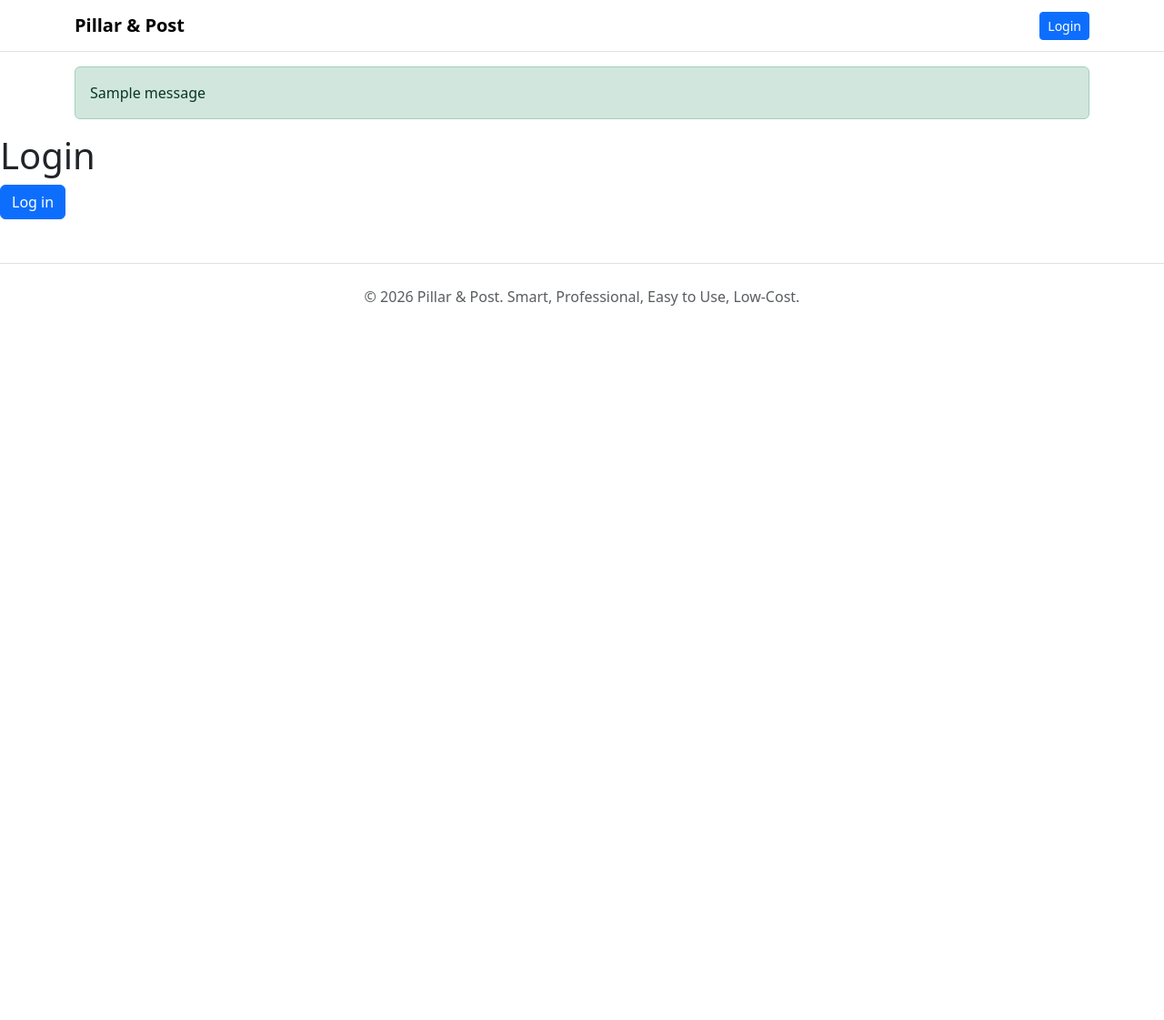
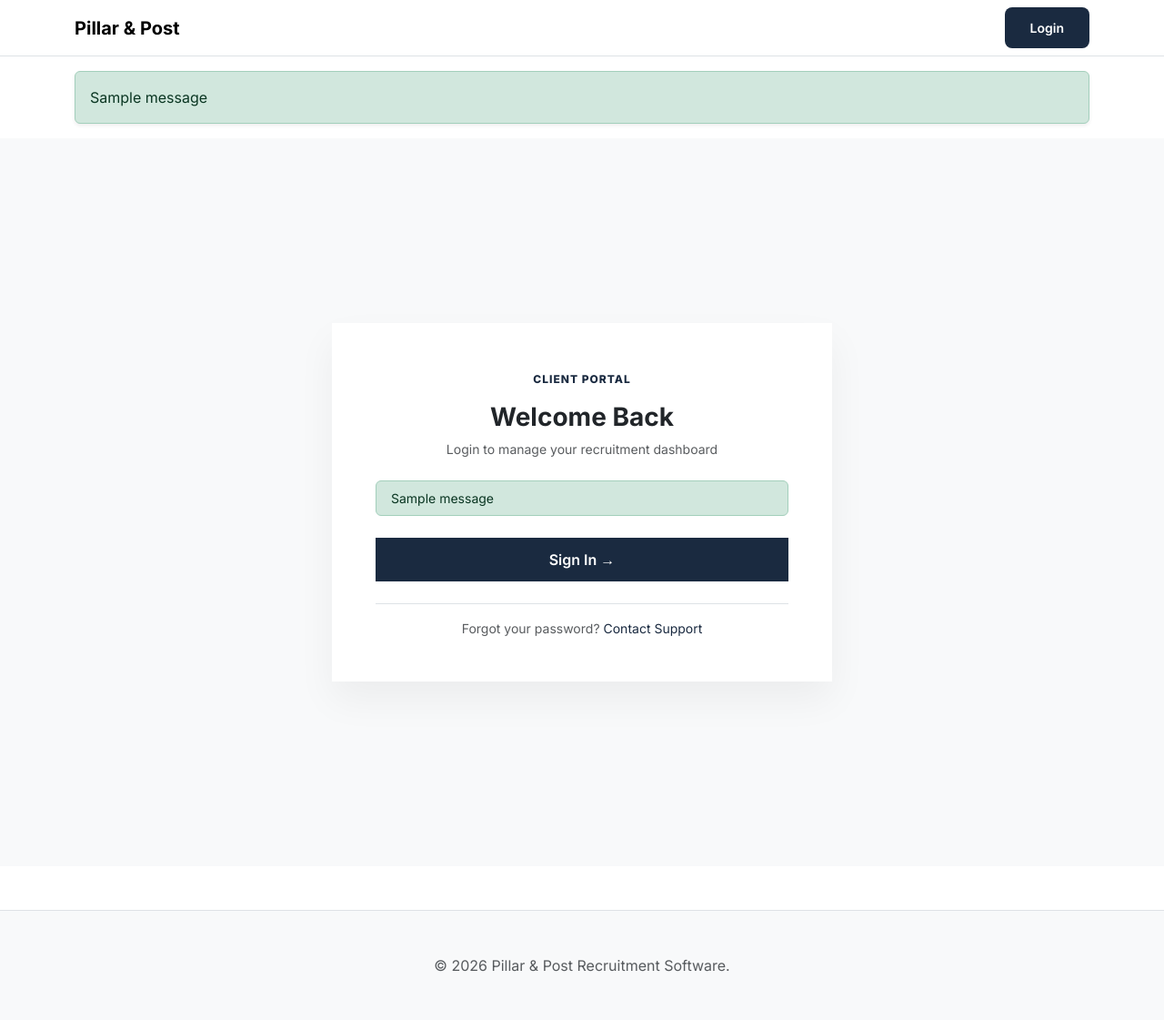
Before and after one commit to christinalicence/recruitment_saas, a Django app: template marketing/templates/marketing/login.html in a window 1280 px wide. Shown: the whole page at 91% size. Before the commit the page ends 336 px from the top, so only its background shows below. Run offline with Django 5.2, Linux system fonts and the light colour scheme; the template is opened without the code that fills it, so the values that code supplies are empty; tables that the repository leaves empty hold one stand-in row (values such as "Sample post"); one stand-in notice (Sample message) is shown; some libraries are stand-ins or nearby versions.

Commit message:
refactor css and update htmls as necessary with new classes

```diff
--- a/marketing/static/marketing/css/style.css
+++ b/marketing/static/marketing/css/style.css
@@ -1,126 +1,176 @@
-/* Import Google Fonts */
+/* --- 1. FONTS & RESETS --- */
 @import url('https://fonts.googleapis.com/css2?family=Inter:wght@400;600;700;800&family=Lexend:wght@400;600;700&family=Space+Grotesk:wght@400;600;700&display=swap');
 
-/* --- GLOBAL BRAND STYLES --- */
 :root {
+    /* Default fallback colors */
     --brand-primary: #1a2a40;
     --brand-accent: #0056b3;
-    --brand-light: #f4f7f9;
+    --brand-bg-light: #f8f9fa;
+    --brand-text: #212529;
+    --brand-font: 'Inter', sans-serif;
+    --brand-radius: 8px;
+    --brand-shadow: 0 4px 12px rgba(0,0,0,0.08);
 }
 
 body {
     margin: 0;
     padding: 0;
+    font-family: var(--brand-font);
+    color: var(--brand-text);
+    background-color: #ffffff;
     -webkit-font-smoothing: antialiased;
 }
 
-/* --- THEME DEFINITIONS --- */
+/* --- 2. THEME OVERRIDES --- */
+/* These change the "root" variables based on a parent class */
+
 .theme-executive {
-    --theme-p: #1a2a40;
-    --theme-acc: #c9a961;
-    --theme-font: 'Inter', sans-serif;
-    --theme-radius: 0px;
-    --theme-ls: 0px;
+    --brand-primary: #1a2a40;
+    --brand-accent: #c9a961;
+    --brand-font: 'Inter', sans-serif;
+    --brand-radius: 0px;
 }
 
 .theme-startup {
-    --theme-p: #0d6efd;
-    --theme-acc: #ffca28;
-    --theme-font: 'Lexend', sans-serif;
-    --theme-radius: 50px;
-    --theme-ls: -0.5px;
+    --brand-primary: #0d6efd;
+    --brand-accent: #ffca28;
+    --brand-font: 'Lexend', sans-serif;
+    --brand-radius: 50px;
 }
 
 .theme-boutique {
-    --theme-p: #000000;
-    --theme-acc: #333;
-    --theme-font: 'Space Grotesk', sans-serif;
-    --theme-radius: 0px;
-    --theme-ls: 2px; /* Native Boutique Spacing */
+    --brand-primary: #000000;
+    --brand-accent: #333333;
+    --brand-font: 'Space Grotesk', sans-serif;
+    --brand-radius: 4px;
+    --brand-border: 2px solid #000;
 }
 
-/* --- SHARED COMPONENT LOGIC --- */
-.template-card, .preview-frame {
-    font-family: var(--theme-font);
-}
-
-.template-card {
-    border: 1px solid #e1e8ed;
-    border-top: 6px solid var(--theme-p);
-    padding: 2.5rem 1.5rem;
-    background: #fff;
-    transition: transform 0.2s ease;
-    display: flex;
-    flex-direction: column;
-}
-
-.template-card:hover {
-    transform: translateY(-5px);
-    box-shadow: 0 12px 24px rgba(0,0,0,0.08);
+/* --- 3. TYPOGRAPHY --- */
+h1, h2, h3, h4, .brand-title {
+    font-family: var(--brand-font);
+    font-weight: 700;
+    color: var(--brand-primary);
 }
 
 .feature-label {
+    display: inline-block;
+    color: var(--brand-primary);
     text-transform: uppercase;
     font-size: 0.75rem;
-    font-weight: 700;
-    letter-spacing: var(--theme-ls, 1.5px);
-    color: var(--theme-p);
-    display: block;
-    margin-bottom: 15px;
+    font-weight: 800;
+    letter-spacing: 1px;
+    margin-bottom: 0.5rem;
 }
 
-/* Theme-Aware Buttons */
-.theme-executive .btn-primary,
-.theme-startup .btn-primary,
-.theme-boutique .btn-primary,
-.cta-btn {
-    background-color: var(--theme-p) !important;
-    border-radius: var(--theme-radius) !important;
-    border: none;
-    padding: 10px 24px;
+/* --- 4. GLOBAL COMPONENTS --- */
+
+/* Buttons */
+.btn-primary {
+    background-color: var(--brand-primary) !important;
+    border-color: var(--brand-primary) !important;
+    font-family: var(--brand-font);
+    border-radius: var(--brand-radius) !important;
+    padding: 12px 28px;
     font-weight: 600;
-    color: white !important;
+    transition: all 0.3s ease;
+    border: var(--brand-border, none);
 }
 
-/* --- PREVIEW UI --- */
-.preview-frame {
-    padding-bottom: 120px;
+.btn-primary:hover {
+    filter: brightness(1.1);
+    transform: translateY(-2px);
+    box-shadow: 0 5px 15px rgba(0,0,0,0.1);
+}
+
+/* Cards */
+.card-brand {
+    background: #fff;
+    border-radius: var(--brand-radius);
+    padding: 2rem;
+    border: var(--brand-border, 1px solid #eee);
+    box-shadow: var(--brand-shadow);
+    transition: transform 0.3s ease;
+}
+
+.card-brand:hover {
+    transform: translateY(-5px);
+}
+
+/* --- 5. MARKETING & LANDING PAGE --- */
+.hero-section {
+    padding: 100px 0;
+    background: linear-gradient(180deg, #f4f7f9 0%, #ffffff 100%);
+}
+
+.feature-card {
+    padding: 2.5rem;
+    border-radius: 16px;
+    background: white;
+    border: 1px solid #f0f0f0;
+    transition: all 0.3s ease;
+}
+
+/* --- 6. ONBOARDING & SIGNUP --- */
+.signup-page-wrapper {
+    min-height: 100vh;
+    display: flex;
+    align-items: center;
+    background-color: var(--brand-bg-light);
+}
+
+.signup-container {
+    width: 100%;
+}
+
+.signup-card {
+    background: white;
+    padding: 3rem;
+    border-radius: var(--brand-radius);
+    box-shadow: 0 20px 40px rgba(0,0,0,0.05);
+    border: var(--brand-border, none);
+    max-width: 550px;
+    margin: 0 auto;
+}
+
+/* --- 7. DASHBOARD LAYOUT (CMS) --- */
+.dashboard-wrapper {
+    display: flex;
     min-height: 100vh;
 }
 
-.hero-area {
-    background-color: var(--theme-p);
+.sidebar {
+    width: 280px;
+    background-color: var(--brand-primary);
     color: white;
-    padding: 100px 0;
-    border-bottom: 4px solid var(--theme-acc);
+    padding: 2rem;
 }
 
-.hero-area .h2, .hero-area h1 {
-    letter-spacing: var(--theme-ls);
+.sidebar .nav-link {
+    color: rgba(255,255,255,0.7);
+    padding: 12px 15px;
+    border-radius: var(--brand-radius);
+    margin-bottom: 5px;
+    transition: all 0.2s;
 }
 
-.theme-boutique .hero-area {
-    background-color: #ffffff;
-    color: #000000;
-    border-bottom: 1px solid #000000;
+.sidebar .nav-link:hover, .sidebar .nav-link.active {
+    background: rgba(255,255,255,0.1);
+    color: white;
 }
 
-.theme-boutique .card {
-    border: 1px solid #000;
-    border-radius: 0;
-}
-
-/* --- CONVERSION CTA BAR for preview --- */
+/* --- 8. PREVIEW FRAME --- */
+/* The sticky bar at the bottom of the preview page */
 .preview-cta-bar {
     position: fixed;
     bottom: 0;
     left: 0;
     right: 0;
-    background: #ffffff;
-    border-top: 1px solid #eeeeee;
+    background: white;
     padding: 1.5rem 0;
-    box-shadow: 0 -10px 40px rgba(0,0,0,0.1);
-    z-index: 1050;
+    border-top: 1px solid #ddd;
+    box-shadow: 0 -5px 20px rgba(0,0,0,0.05);
+    z-index: 1000;
 }
 
 .cta-flex-container {
@@ -129,202 +179,6 @@ body {
     align-items: center;
 }
 
-.cta-label {
-    display: block;
-    font-weight: 800;
-    text-transform: uppercase;
-    font-size: 0.75rem;
-    color: var(--theme-p);
-    letter-spacing: var(--theme-ls, 1px);
-}
-
-.cta-subtext {
-    margin: 0;
-    color: #6c757d;
-    font-size: 0.9rem;
-}
-
-/* --- SIGNUP PAGE LAYOUT --- */
-.signup-page-wrapper {
-    background-color: var(--brand-light);
-    min-height: 100vh;
-    display: flex;
-    align-items: center;
-    justify-content: center;
-    font-family: var(--theme-font);
-}
-
-.signup-container {
-    width: 100%;
-    max-width: 500px;
-    padding: 20px;
-}
-
-.signup-card {
-    background: #ffffff;
-    padding: 3rem;
-    border-radius: 8px;
-    border-top: 6px solid var(--theme-p);
-    box-shadow: 0 15px 35px rgba(0,0,0,0.1);
-}
-
-/* Typography matching the theme */
-.signup-title {
-    font-weight: 800;
-    color: var(--theme-p);
-    margin-bottom: 0.5rem;
-    letter-spacing: var(--theme-ls, 0px);
-}
-
-.signup-header {
-    text-align: center;
-    margin-bottom: 2rem;
-}
-
-.signup-subtitle {
-    color: #6c757d;
-    font-size: 0.95rem;
-}
-
-/* Form Spacing */
-.signup-form .form-group {
-    margin-bottom: 1.25rem;
-}
-
-.signup-action {
-    margin-top: 2rem;
-}
-
-/* Boutique Override: High contrast, no shadows */
-.theme-boutique .signup-card {
-    border: 2px solid #000;
-    box-shadow: none;
-    border-radius: 0;
-}
-
-.theme-boutique .signup-page-wrapper {
-    background-color: #ffffff;
-}
-
-/* --- DASHBOARD SETUP PAGE --- */
-.setup-wrapper {
-    background-color: var(--brand-light);
-    min-height: 100vh;
-    display: flex;
-    align-items: center;
-    justify-content: center;
-    font-family: var(--theme-font); /* Respects theme font */
-}
-
-.setup-container {
-    width: 100%;
-    max-width: 500px;
-    padding: 20px;
-}
-
-.setup-card {
-    background: #ffffff;
-    padding: 3rem;
-    border-top: 6px solid var(--theme-p); /* Uses theme primary color */
-    box-shadow: 0 15px 35px rgba(0,0,0,0.1);
-}
-
-.setup-header {
-    text-align: center;
-    margin-bottom: 2rem;
-}
-
-.setup-label {
-    text-transform: uppercase;
-    font-size: 0.75rem;
-    font-weight: 700;
-    color: var(--theme-p);
-    display: block;
-    margin-bottom: 1rem;
-}
-
-.setup-title {
-    font-weight: 800;
-    margin-bottom: 0.5rem;
-}
-
-.setup-url {
-    display: block;
-    font-weight: 700;
-    color: var(--brand-primary);
-    margin-top: 5px;
-}
-
-.checklist-title {
-    font-size: 0.8rem;
-    font-weight: 700;
-    color: #6c757d;
-    text-transform: uppercase;
-    margin-bottom: 1rem;
-}
-
-.checklist-list {
-    list-style: none;
-    padding: 0;
-    margin-bottom: 2rem;
-}
-
-.checklist-item {
-    padding: 10px 0;
-    border-bottom: 1px solid #f0f0f0;
-    color: #495057;
-}
-
-.checklist-item.done {
-    color: #28a745;
-    font-weight: 600;
-}
-
-.setup-footer .btn-primary {
-    width: 100%;
-    padding: 12px;
-}
-
-/* Boutique-Specific Refinement (High Contrast) */
-.theme-boutique .setup-card {
-    border: 2px solid #000;
-    box-shadow: none;
-    border-radius: 0;
-}
-
-/* Tab Styling for the Editor */
-.nav-tabs .nav-link {
-    color: #6c757d;
-    font-weight: 600;
-    border: none;
-    border-bottom: 2px solid transparent;
-}
-
-.nav-tabs .nav-link.active {
-    color: var(--theme-p);
-    border-bottom: 2px solid var(--theme-p);
-    background: none;
-}
-
-/* Color Picker Styling */
-.form-control-color {
-    width: 100%;
-    height: 45px;
-    padding: 5px;
-    cursor: pointer;
-}
-
-/* Reusable Editor Card */
-.editor-card {
-    background: #ffffff;
-    padding: 2.5rem;
-    border-radius: var(--theme-radius, 8px);
-    border-top: 6px solid var(--theme-p);
-    box-shadow: 0 10px 30px rgba(0,0,0,0.05);
-}
-
-/* Boutique Override (Existing logic preserved) */
-.theme-boutique .editor-card {
-    border: 2px solid #000;
-    box-shadow: none;
-}
+/* Utility */
+.text-balance { text-wrap: balance; }
+.py-section { padding: 80px 0; }
--- a/marketing/templates/marketing/login.html
+++ b/marketing/templates/marketing/login.html
@@ -1,16 +1,41 @@
 {% extends "base.html" %}
 {% load crispy_forms_tags %}
 
-{% block title %}Tenant Login{% endblock %}
+{% block title %}Login | Pillar & Post{% endblock %}
 
 {% block content %}
-<h1>Login</h1>
+<div class="signup-page-wrapper theme-{{ request.tenant.template_choice|default:'executive' }}">
+    <div class="container">
+        <div class="signup-card">
+            <div class="text-center mb-4">
+                <span class="feature-label">Client Portal</span>
+                <h1 class="h3 fw-bold mt-2">Welcome Back</h1>
+                <p class="text-muted small">Login to manage your recruitment dashboard</p>
+            </div>
 
-<form method="post">
-  {% csrf_token %}
-  {{ form|crispy }}
-  <button class="btn btn-primary">Log in</button>
-</form>
+            {% if messages %}
+                {% for message in messages %}
+                    <div class="alert alert-{{ message.tags }} py-2 small">{{ message }}</div>
+                {% endfor %}
+            {% endif %}
 
+            <form method="post">
+                {% csrf_token %}
+                {{ form|crispy }}
 
+                <div class="mt-4">
+                    <button type="submit" class="btn btn-primary w-100">
+                        Sign In →
+                    </button>
+                </div>
+            </form>
+
+            <div class="mt-4 pt-3 border-top text-center">
+                <p class="small text-muted mb-0">
+                    Forgot your password? <a href="#" class="text-decoration-none" style="color: var(--brand-primary)">Contact Support</a>
+                </p>
+            </div>
+        </div>
+    </div>
+</div>
 {% endblock %}
--- a/templates/base.html
+++ b/templates/base.html
@@ -15,11 +15,11 @@
     <a class="navbar-brand fw-bold" href="/">Pillar & Post</a>
     <div class="ms-auto d-flex align-items-center">
     {% if request.tenant.schema_name == 'public' %}
-        <a href="{% url 'public_marketing:template_select' %}" class="btn btn-primary">Start Free Trial</a>
+        <a href="{% url 'public_marketing:template_select' %}\" class="btn btn-primary">Start Free Trial</a>
     {% else %}
         {% if user.is_authenticated %}
-            <span class="me-3 text-muted">Hi, {{ user.email }}</span>
-            <a href="{% url 'cms:dashboard' %}" class="btn btn-outline-primary btn-sm me-2">Dashboard</a>
+            <span class="me-3 text-muted d-none d-md-inline">Hi, {{ user.email }}</span>
+            <a href="{% url 'cms:dashboard' %}" class="btn btn-primary btn-sm me-2">Dashboard</a>
             <a href="{% url 'tenant_logout' %}" class="btn btn-outline-danger btn-sm">Logout</a>
         {% else %}
             <a href="{% url 'tenant_login' %}" class="btn btn-primary btn-sm">Login</a>
@@ -32,16 +32,16 @@
 <div class="container mt-3">
     {% if messages %}
         {% for message in messages %}
-            <div class="alert alert-{{ message.tags }}">{{ message }}</div>
+            <div class="alert alert-{{ message.tags }} shadow-sm">{{ message }}</div>
         {% endfor %}
     {% endif %}
 </div>
 
 {% block content %}{% endblock %}
 
-<footer class="py-4 mt-5 footer-custom border-top">
+<footer class="py-5 mt-5 border-top bg-light">
     <div class="container text-center">
-        <p class="text-muted mb-0">&copy; 2026 Pillar & Post. Smart, Professional, Easy to Use, Low-Cost.</p>
+        <p class="text-muted mb-0">&copy; {% now "Y" %} Pillar & Post Recruitment Software.</p>
     </div>
 </footer>
 
```
Also changed, not shown: TESTING.MD (+4 -0 lines), cms/templates/cms/edit_site.html (+18 -24 lines), marketing/templates/marketing/preview_main.html (+19 -29 lines), marketing/templates/marketing/signup.html (+6 -14 lines).
